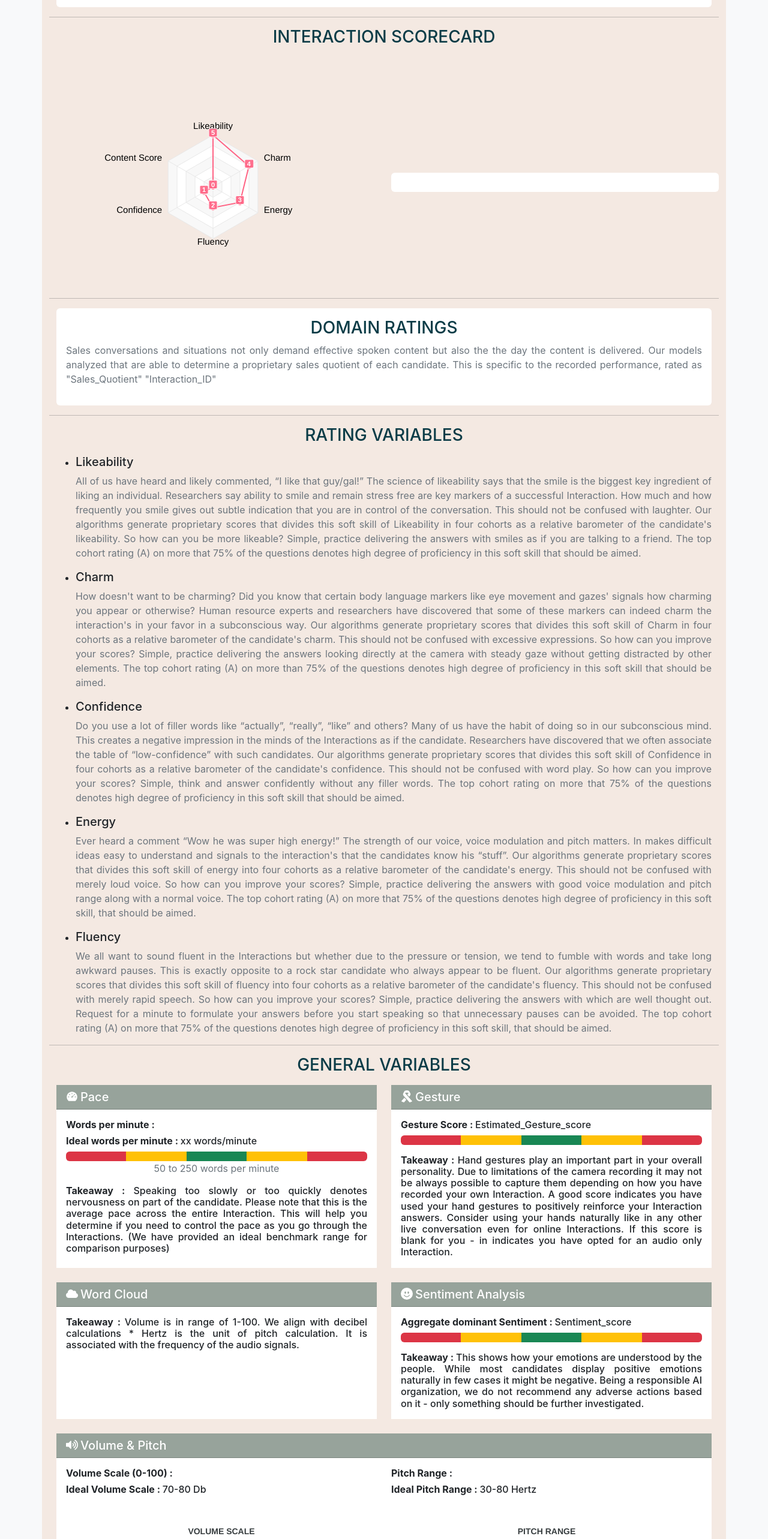
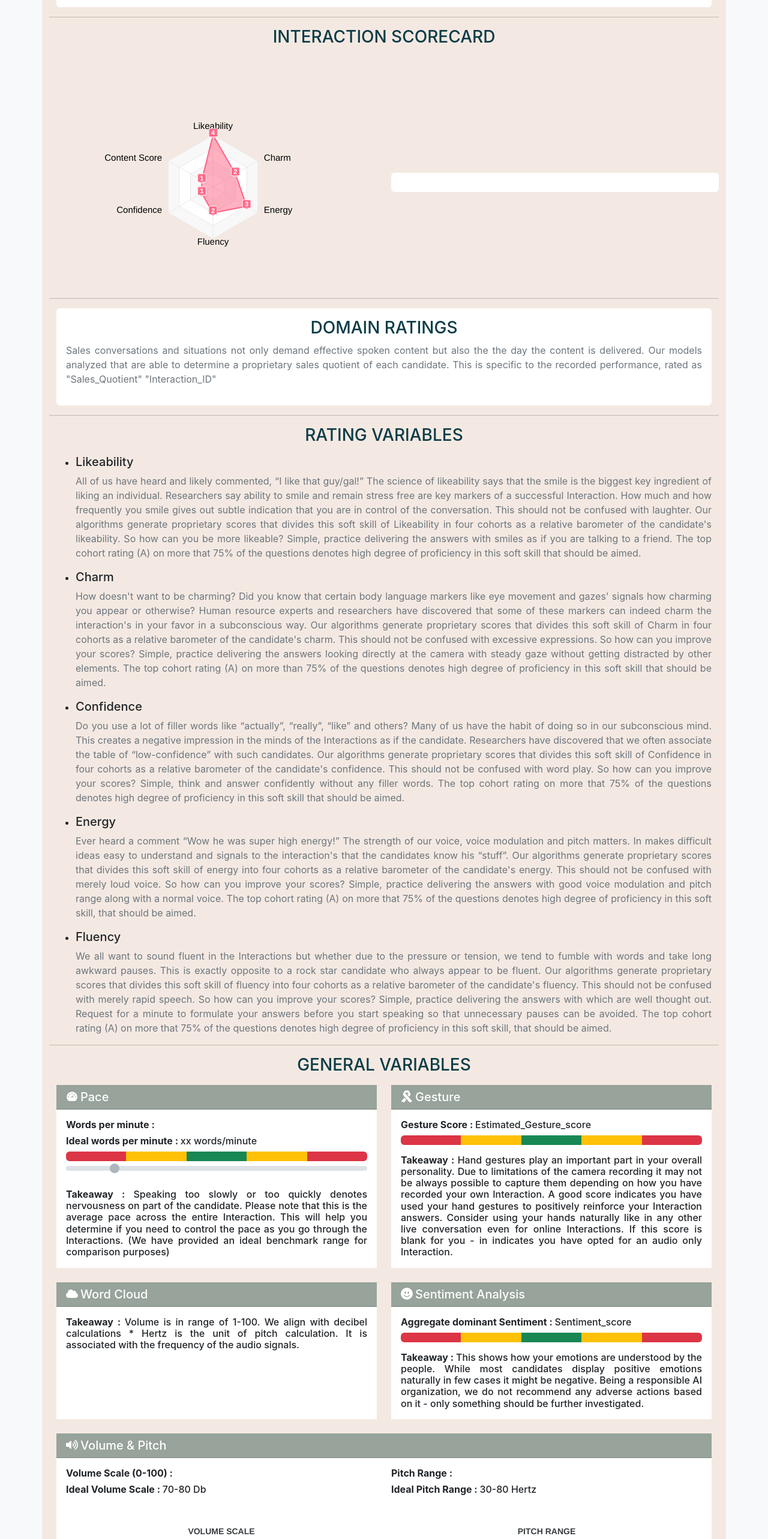
Before and after one commit to likesunny-yon/talent-sumo_V3-1, a React (Create React App) app: page /report in a window 1280 px wide. Shown: the part 1200-3766 px from the top of the page at 60% size. Built offline with nearby package versions, Linux system fonts and the light colour scheme; the HTML template or start-up script is replaced by a standard one.

Commit message:
25-08-2022

```diff
--- a/src/Components/Report/ContentRatings.jsx
+++ b/src/Components/Report/ContentRatings.jsx
@@ -7,7 +7,7 @@ const ContentRatings = () => {
     const [state, setState] = useState({
         series: [{
             name: "rating",
-            data: [40, 70, 50, 60, 90, 30]
+            data: [40, 70, 50, 60, 90, 30, 47, 85, 91, 15]
         }],
         options: {
             chart: {
@@ -20,7 +20,7 @@ const ContentRatings = () => {
             },
             xaxis: {
                 type: 'category',
-                categories: ['Q1', 'Q2', 'Q3', 'Q4', 'Q5', 'Q6'],
+                categories: ['Q1', 'Q2', 'Q3', 'Q4', 'Q5', 'Q6', 'Q7', 'Q8', 'Q9', 'Q10'],
                 title: {
                     text: 'Number of Questions',
                     style: {
@@ -30,12 +30,6 @@ const ContentRatings = () => {
             },
             yaxis: {
                 show: true,
-                labels: {
-                    show: true,
-                    formatter: (value) => {
-                        return value + '%';
-                    }
-                },
                 title: {
                     text: 'Rating in %',
                     style: {
@@ -49,6 +43,11 @@ const ContentRatings = () => {
                     return value + '%';
                 }
             },
+            // plotOptions: {
+            //     bar: {
+            //         horizontal: true
+            //     }
+            // },
             colors: "#cc6f5f",
             grid: {
                 show: true,
--- a/src/Components/Report/GeneralVariables.jsx
+++ b/src/Components/Report/GeneralVariables.jsx
@@ -152,7 +152,7 @@ const GeneralVariables = () => {
                                         <div className="progress-bar bg-warning" role="progressbar" style={{ width: "20%" }} aria-valuenow="20" aria-valuemin="0" aria-valuemax="100"></div>
                                         <div className="progress-bar bg-danger" role="progressbar" style={{ width: "20%" }} aria-valuenow="20" aria-valuemin="0" aria-valuemax="100"></div>
                                     </div>
-                                    <p className='text-center'>50 to 250 words per minute</p>
+                                    <input type="range" className="form-range" value={15} step="0.5" id="customRange2" disabled />
                                 </div>
                                 <h6 align="justify" className='card-text'>
                                     <strong>Takeaway : </strong> Speaking too slowly or too quickly denotes nervousness on part of the candidate. Please note that this is the average pace across the entire Interaction. This will help you determine if you need to control the pace as you go through the Interactions. (We have provided an ideal benchmark range for comparison purposes)
--- a/src/Components/Report/GeneralVariables.module.css
+++ b/src/Components/Report/GeneralVariables.module.css
@@ -11,3 +11,7 @@
     background-color: #97a39b !important;
     border-radius: 0 !important;
 }
+
+.range {
+    --thumb-color: #97a39b;
+}
--- a/src/Components/Report/InteractionScorecard.jsx
+++ b/src/Components/Report/InteractionScorecard.jsx
@@ -9,7 +9,7 @@ const InteractionScorecard = () => {
     const [state, setState] = useState({
         series: [{
             name: 'Series 1',
-            data: [5, 4, 3, 2, 1, 0],
+            data: [4, 2, 3, 2, 1, 1],
         }],
         options: {
             chart: {
@@ -29,7 +29,8 @@ const InteractionScorecard = () => {
                 colors: ['#ff6384'],
             },
             fill: {
-                opacity: 0,
+                opacity: 0.5,
+                colors: ['#ff6384'],
             },
             dataLabels: {
                 enabled: true,
```
